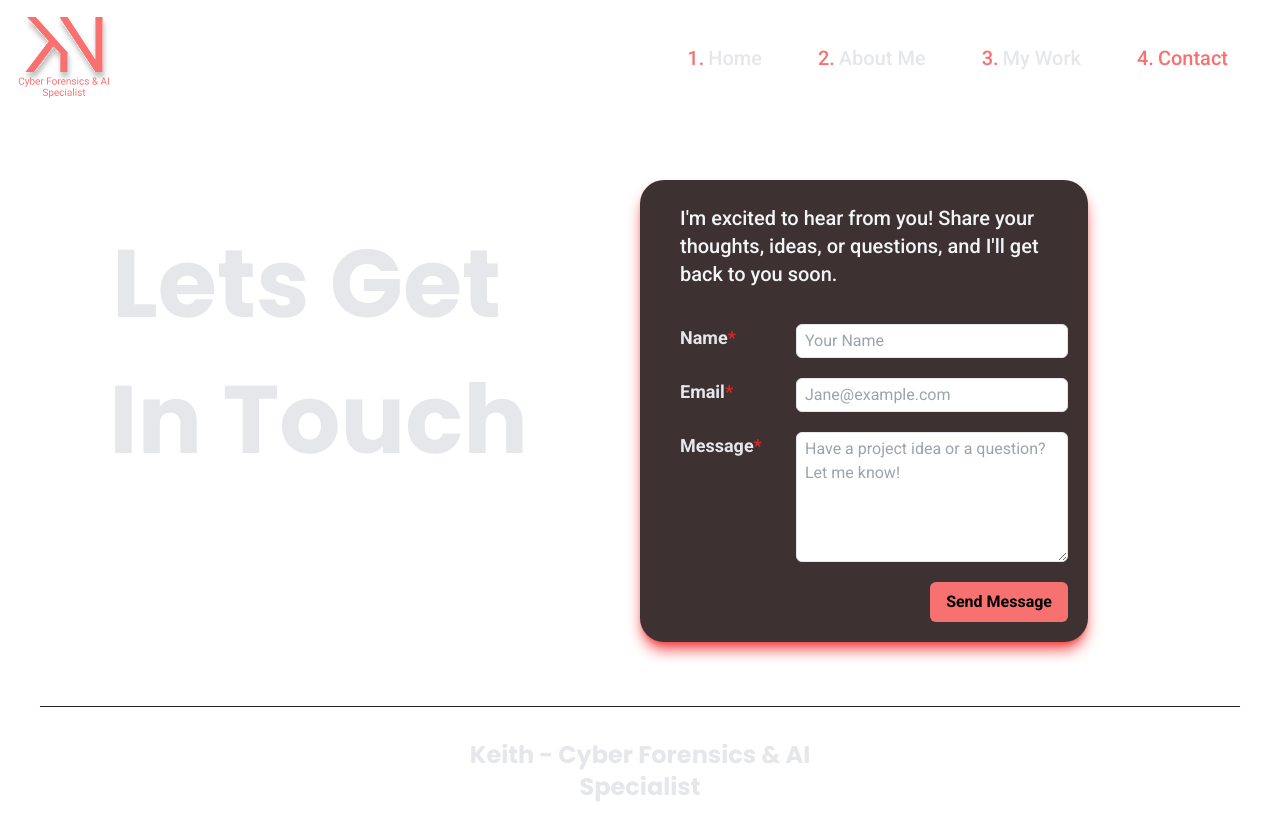
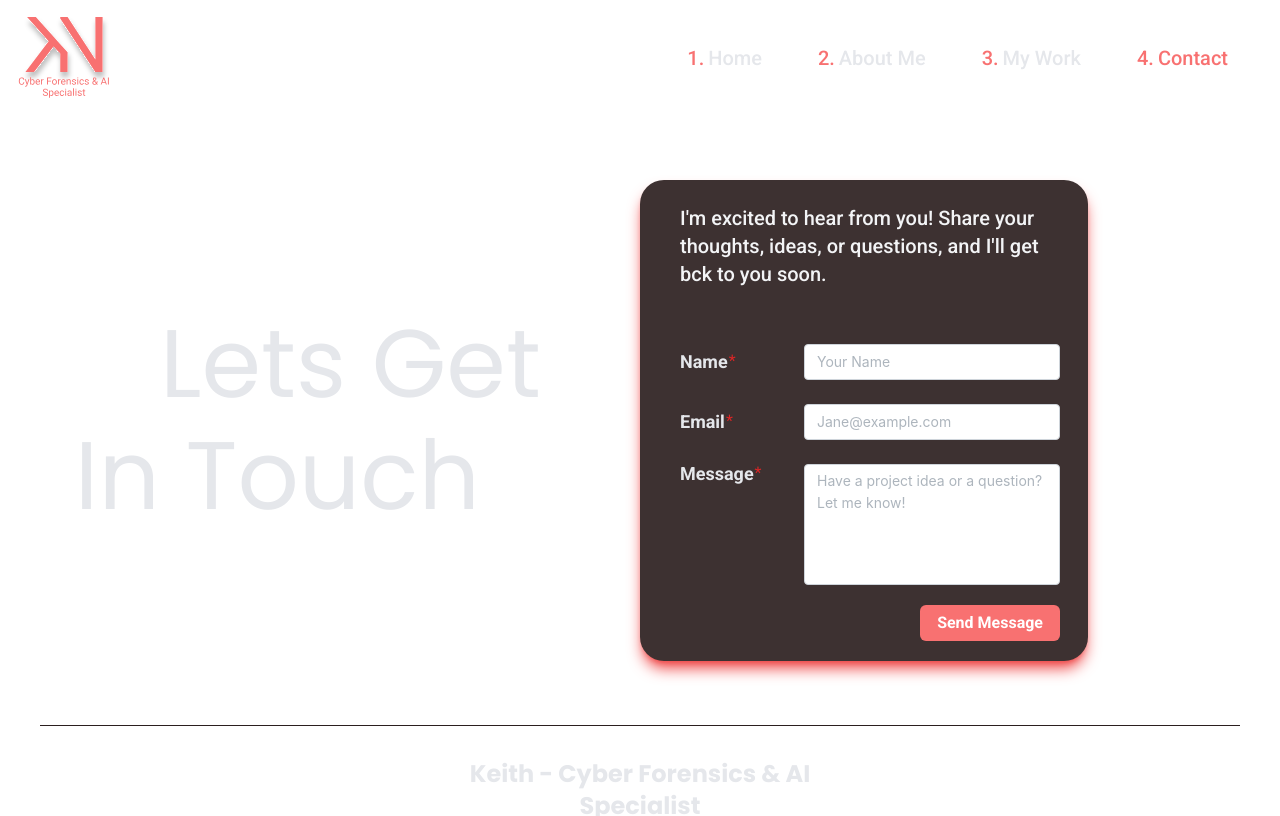
Before and after one commit to Cyrof/kn-folio, a Next.js app: page /contact in a window 1280 px wide. Shown: the top 816 px of the page. Built offline with nearby package versions, Linux system fonts and the light colour scheme.

Commit message:
refactor(contactForm, page): Converted to mantine components

```diff
--- a/app/components/contactForm.tsx
+++ b/app/components/contactForm.tsx
@@ -1,6 +1,7 @@
 // contact form component
 'use client';
 
+import { Box, Button, Center, Group, Stack, Text, TextInput, Textarea } from "@mantine/core";
 import { useState, ChangeEvent, FormEvent } from "react";
 
 interface FormData {
@@ -53,89 +54,86 @@ const ContactForm = () => {
     };
 
     return (
-        <div className="w-[70%] bg-[#3d3131] rounded-3xl shadow-lg shadow-red-500 animate-appear opacity-0">
-            <div className="w-full pl-10 pt-6">
-                {/* <h3 className="text-gray-200 text-4xl font-heading mb-3">Drop Me a Message</h3> */}
-                <p className="w-11/12 font-sans text-gray-100 text-xl font-medium">
-                    I&apos;m excited to hear from you! Share your thoughts, ideas, or questions, and I&apos;ll get back to you soon.
-                </p>
-            </div>
+        <Stack className="w-[70%] bg-[#3d3131] rounded-3xl shadow-lg shadow-red-500 animate-appear opacity-0">
+            <Box className="w-full pl-10 pt-6">
+                <Text className="w-11/12 font-sans text-gray-100 text-xl font-medium">I&apos;m excited to hear from you! Share your thoughts, ideas, or questions, and I&apos;ll get bck to you soon.</Text>
+            </Box>
             <form
                 onSubmit={handleSubmit}
                 className="w-auto h-auto p-5"
             >
-                <div className="w-full flex justify-center mb-4 font-heading font-semibold">
-                    {successMessage && <p className="text-green-500 text-lg">{successMessage}</p>}
-                    {errorMessage && <p className="text-red-500 text-lg">{errorMessage}</p>}
-                </div>
+                <Center className="w-full mb-4 font-heading font-semibold">
+                    {successMessage && <Text className="text-green-500 text-lg">{successMessage}</Text>}
+                    {errorMessage && <Text className="text-red-500 text-lg">{errorMessage}</Text>}
+                </Center>
 
-            <div className="grid grid-cols-3 gap-y-5">
+                <Stack>
                     {/* name input */}
-                <label
-                    htmlFor="name"
-                    className="text-gray-200 text-lg font-sans font-semibold ml-5"
-                >
-                    Name<span className="text-red-600">*</span>
-                </label>
-                <input
+                    <Group className="w-full" wrap="nowrap" gap={0}>
+                        <Group gap={1} className="w-1/3" align="center">
+                            <Text span className="text-gray-200 text-lg font-sans font-semibold ml-5">Name</Text>
+                            <Text span className="text-red-600">*</Text>
+                        </Group>
+                        <TextInput
                             id="name"
-                    type="text"
                             name="name"
                             placeholder="Your Name"
                             value={formData.name}
-                    onChange={handleChange}
+                            onChange={(e) => handleChange(e)}
                             required
-                    className="col-span-2 rounded-md border px-2 py-1 focus:outline-none focus:border-blue-700 focus:ring-blue-700 focus:ring-1"
+                            className="w-2/3 px-2 py-1 focus:outline-none"
                         />
+                    </Group>
 
                     {/* email input */}
-                <label
-                    htmlFor="email"
-                    className="text-gray-200 text-lg font-sans font-semibold ml-5"
-                >
-                    Email<span className="text-red-600">*</span>
-                </label>
-                <input
+                    <Group className="w-full" wrap="nowrap" gap={0}>
+                        <Group gap={1} className="w-1/3" align="center">
+                            <Text span className="text-gray-200 text-lg font-sans font-semibold ml-5">Email</Text>
+                            <Text span className="text-red-600">*</Text>
+                        </Group>
+                        <TextInput
                             id="email"
                             type="email"
                             name="email"
                             placeholder="Jane@example.com"
                             value={formData.email}
-                    onChange={handleChange}
+                            onChange={(e) => handleChange(e)}
                             required
-                    className="col-span-2 rounded-md border px-2 py-1 focus:outline-none focus:border-blue-700 focus:ring-blue-700 focus:ring-1"
+                            className="w-2/3 px-2 py-1 focus:outline-none"
                         />
+                    </Group>
 
                     {/* message input */}
-                <label
-                    htmlFor="message"
-                    className="text-gray-200 text-lg font-sans font-semibold ml-5"
-                >
-                    Message<span className="text-red-600">*</span>
-                </label>
-                <textarea
+                    <Group className="w-full" wrap="nowrap" gap={0} align="flex-start">
+                        <Group gap={1} className="w-1/3" align="center">
+                            <Text span className="text-gray-200 text-lg font-sans font-semibold ml-5">Message</Text>
+                            <Text span className="text-red-600">*</Text>
+                        </Group>
+                        <Textarea
+                            id="message"
                             name="message"
-                    id="message"
                             placeholder="Have a project idea or a question? Let me know!"
                             value={formData.message}
-                    onChange={handleChange}
+                            onChange={(e) => handleChange(e)}
                             required
                             rows={5}
-                    className="col-span-2 rounded-md border px-2 py-1 focus:outline-none focus:border-blue-700 focus:ring-blue-700 focus:ring-1"
-                ></textarea>
-                <div className="col-span-3 flex justify-end">
-                    <button
+                            className="w-2/3 px-2 py-1 focus:outline-none"
+                        />
+                    </Group>
+
+                    {/* submit button */}
+                    <Group className="w-full px-2" justify="flex-end">
+                        <Button
                             type="submit"
                             disabled={isSubmitting}
-                        className="p-2 px-4 bg-red-400 text-base font-semibold rounded-md hover:bg-red-500 transition duration-200"
+                            className="py-2 px-4 bg-red-400 text-base font-semibold rounded-md hover:bg-red-500 transition duration-200"
                         >
                             {isSubmitting ? 'Sending...' : 'Send Message'}
-                    </button>
-                </div>
-            </div>
-
+                        </Button>
+                    </Group>
+                </Stack>
             </form>
-        </div>
+        </Stack>
     )
 }
 
--- a/app/contact/page.tsx
+++ b/app/contact/page.tsx
@@ -2,28 +2,24 @@
 import NavBar from "../components/navbar";
 import Footer from "../components/footer";
 import ContactForm from "../components/contactForm";
+import { Group, Stack, Text } from "@mantine/core";
 
 export default function Contact() {
     return (
-        <main>
+        <>
             <NavBar />
-            {/* main sectino */}
-            <section className="w-full h-auto flex flex-row my-16">
-                {/* text section left */}
-                <section className="w-1/2 h-auto">
-                    <div className="w-full flex justify-start mt-14 opacity-0 animate-staggered-text-down [--slidein-delay:200ms]">
-                        <h1 className="font-heading text-8xl text-gray-200 ml-28">Lets Get</h1>
-                    </div>
-                    <div className="w-full flex justify-end mt-10 opacity-0 animate-staggered-text-down [--slidein-delay:400ms]">
-                        <h1 className="font-heading text-8xl text-gray-200 mr-28">In Touch</h1>
-                    </div>
-                </section>
+            <Group className="w-full h-auto my-16" wrap="nowrap" gap={0}>
+                {/* left text section */}
+                <Stack className="w-1/2 h-auto">
+                    <Text className="font-heading text-8xl text-gray-200 ml-40 opacity-0 animate-staggered-text-down [--slidein-delay:200ms]">Lets Get</Text>
+                    <Text className="font-heading text-8xl text-gray-200 text-right mr-40 opacity-0 animate-staggered-text-down [--slidein-delay:400ms]">In Touch</Text>
+                </Stack>
                 {/* contact form right */}
-                <section className="w-1/2 h-auto flex">
+                <Group className="w-1/2 h-auto">
                     <ContactForm />
-                </section>
-            </section>
+                </Group>
+            </Group>
             <Footer />
-        </main>
+        </>
     );
 }
```
Lines whose indentation alone changed are shown as unchanged.
